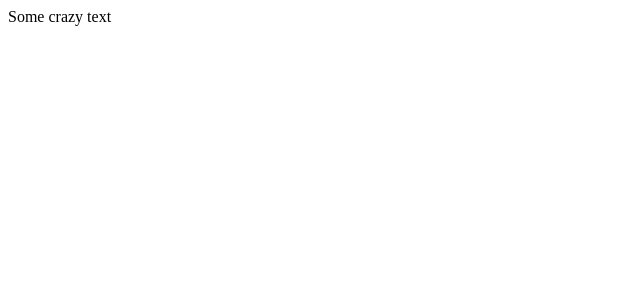
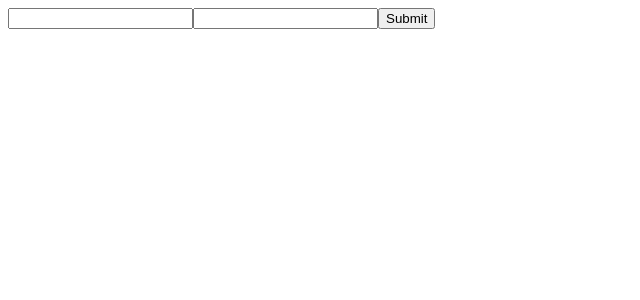
Before and after one commit to jkrusinski/realocator, a React app: page / in a window 1280 px wide. Shown: the top 300 px of the page, without its empty margins (0-640 px from the left). Built offline with nearby package versions, Linux system fonts and the light colour scheme.

Commit message:
adds simple address form

```diff
--- /dev/null
+++ b/src/components/Address.jsx
@@ -0,0 +1,11 @@
+import React from 'react';
+
+const Address = () => (
+  <form>
+    <input type="text" name="address1" />
+    <input type="text" name="address2" />
+    <input type="submit" />
+  </form>
+);
+
+export default Address;
--- /dev/null
+++ b/src/components/App.jsx
@@ -0,0 +1,8 @@
+import React from 'react';
+import AddressForm from '../containers/AddressForm';
+
+const App = () => (
+  <AddressForm />
+);
+
+module.exports = App;
--- /dev/null
+++ b/src/containers/AddressForm.jsx
@@ -0,0 +1,5 @@
+import { connect } from 'react-redux';
+
+import Address from '../components/Address';
+
+export default Address;
--- a/src/index.jsx
+++ b/src/index.jsx
@@ -3,4 +3,6 @@
 import React from 'react';
 import { render } from 'react-dom';
 
-render(<div>Some crazy text</div>, document.getElementById('app'));
+import App from './components/App';
+
+render(<App />, document.getElementById('app'));
```
